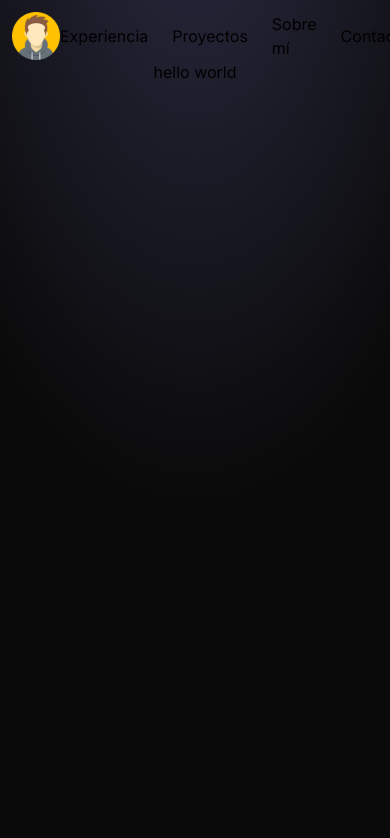
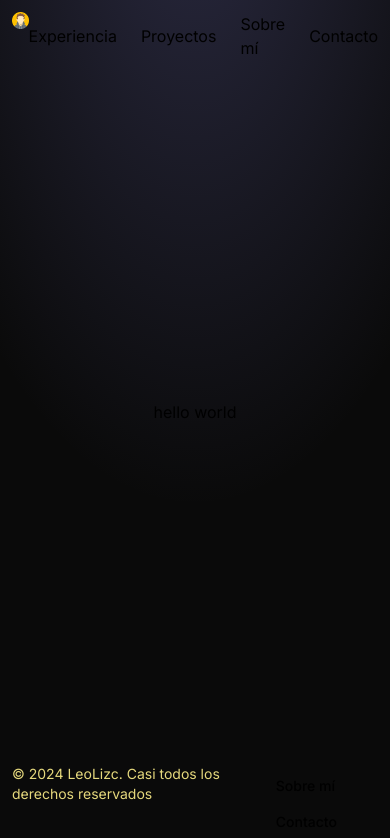
Before and after one commit to LeoLizc/leolizc.portfolio, a Next.js app: page / in a window 390 px wide. Shown: the top 838 px of the page. Built offline with nearby package versions, Linux system fonts and the light colour scheme.

Commit message:
Add Footer component

```diff
--- a/src/app/globals.css
+++ b/src/app/globals.css
@@ -10,6 +10,7 @@ body {
   display: flex;
   flex-direction: column;
   align-items: center;
+  justify-content: space-between;
   height: 100dvh;
   padding: 0.75rem;
 }
--- a/src/app/layout.tsx
+++ b/src/app/layout.tsx
@@ -2,6 +2,7 @@ import type { Metadata, Viewport } from 'next';
 import { Inter } from 'next/font/google';
 import './globals.css';
 import Header from '@/ui/components/header';
+import Footer from '@/ui/components/footer';
 
 const inter = Inter({ subsets: ['latin'] });
 
@@ -14,21 +15,22 @@ export const metadata: Metadata = {
   description: 'Portfolio de Leonardo Lizcano, Ingeniero de Sistemas de la Universidad del Norte, Colombia.',
   robots: 'index, follow',
   // alternates: {}, // TODO: Add alternates for other languages (if any). Also the canonical URL.
-  openGraph: {
-    type: 'website',
-    locale: 'es_CO',
-    // url: 'https://leolizcano.vercel.app/',
-    title: 'Portfolio LeoLizc | Ingeniero de Sistemas',
-    description: 'Portfolio de Leonardo Lizcano, Ingeniero de Sistemas de la Universidad del Norte, Colombia.',
-    images: [
-      {
-        url: '/imgs/avatar.webp',
-        width: 512,
-        height: 512,
-        alt: 'avatar',
-      },
-    ],
-  },
+  // openGraph: {
+  //   type: 'website',
+  //   locale: 'es_CO',
+  //   url: 'https://leolizcano.vercel.app/',
+  //   title: 'Portfolio LeoLizc | Ingeniero de Sistemas',
+  //   description: 'Portfolio de Leonardo Lizcano, Ingeniero de Sistemas
+  // de la Universidad del Norte, Colombia.',
+  //   images: [
+  //     {
+  //       url: '/imgs/avatar.webp',
+  //       width: 512,
+  //       height: 512,
+  //       alt: 'avatar',
+  //     },
+  //   ],
+  // },
 };
 
 export default function RootLayout({
@@ -42,6 +44,7 @@ export default function RootLayout({
         <div className="absolute top-0 z-[-2] h-screen w-screen bg-neutral-950 bg-[radial-gradient(ellipse_80%_80%_at_50%_-20%,rgba(120,119,198,0.3),rgba(255,255,255,0))]" />
         <Header />
         {children}
+        <Footer />
       </body>
     </html>
   );
--- /dev/null
+++ b/src/ui/components/footer.tsx
@@ -0,0 +1,16 @@
+export default function Footer() {
+  const year = new Date().getFullYear();
+  return (
+    <footer className="flex flex-row justify-between w-full lg:w-[1020px]">
+      <span className="text-sm text-yellow-200/90">{`© ${year} LeoLizc. Casi todos los derechos reservados`}</span>
+      <ul className="flex flex-wrap items-center mt-3 text-sm font-medium dark:text-white/90 sm:mt-0 gap-4 md:gap-6">
+        <li>
+          <a href="/#">Sobre mí</a>
+        </li>
+        <li>
+          <a href="/#">Contacto</a>
+        </li>
+      </ul>
+    </footer>
+  );
+}
--- a/src/ui/components/header.tsx
+++ b/src/ui/components/header.tsx
@@ -3,7 +3,7 @@ import Image from 'next/image';
 export default function Header() {
   return (
     <header className="flex flex-row justify-between w-full lg:w-[1020px]">
-      <Image src="/imgs/avatar.webp" width="48" height="48" alt="avatar" />
+      <a href="/#"><Image src="/imgs/avatar.webp" width="48" height="48" alt="avatar" /></a>
       <nav className="flex flex-row items-center gap-6">
         <a href="/#experiencia">Experiencia</a>
         <a href="/#proyectos">Proyectos</a>
```
